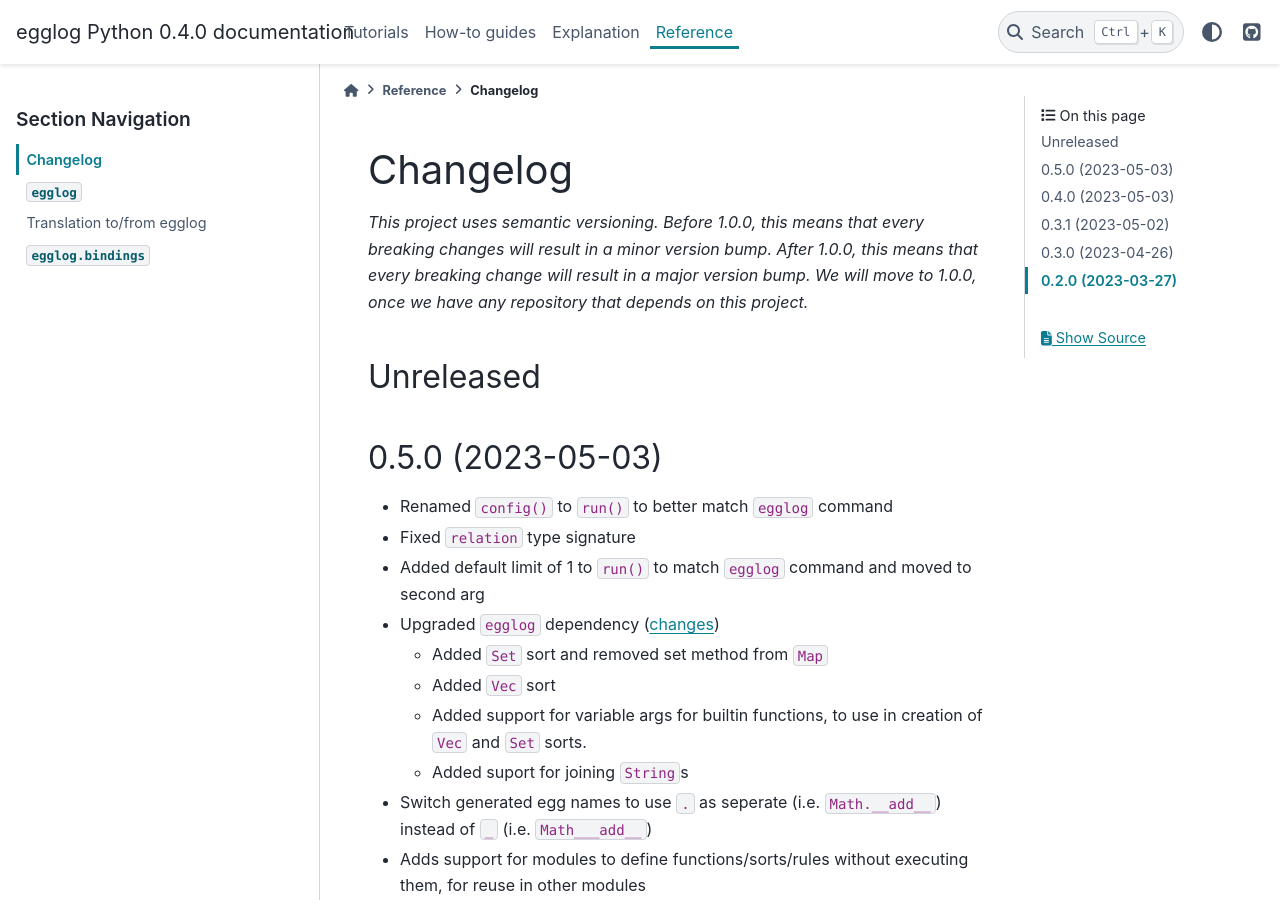
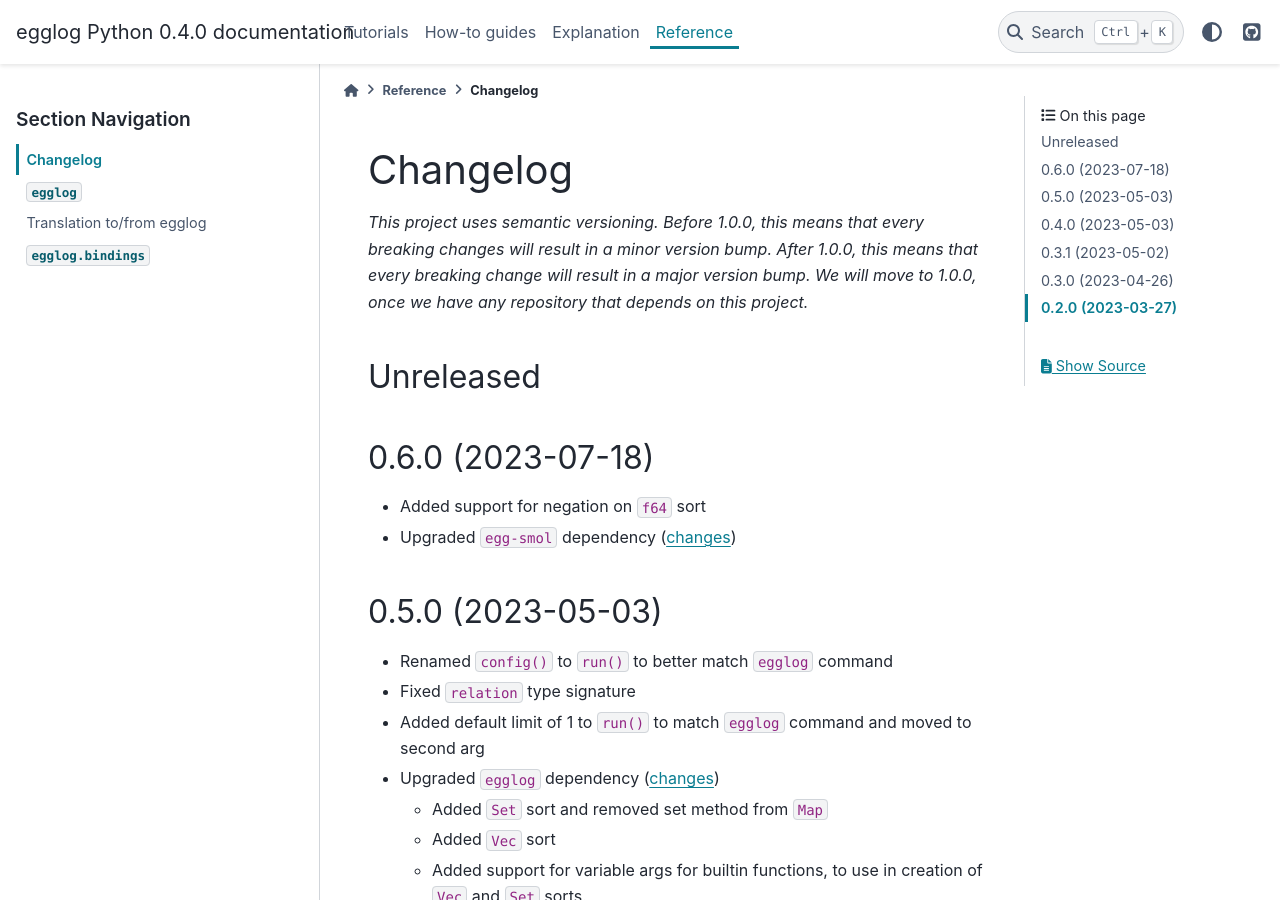
Before and after one commit to egraphs-good/egglog-python, a Sphinx documentation site: the page built from docs/changelog.md, in a window 1280 px wide and 900 px high. Built offline with Sphinx 7.4.7 and the PyData theme 0.15.4, drawn with Linux system fonts in a browser that asks for light colours; pages that are not in the unit, such as notebooks, are missing from menus; the version number is read from the project's files by our own code.

Commit message:
Update changelog

```diff
--- a/docs/changelog.md
+++ b/docs/changelog.md
@@ -3,6 +3,11 @@
 _This project uses semantic versioning. Before 1.0.0, this means that every breaking changes will result in a minor version bump. After 1.0.0, this means that every breaking change will result in a major version bump. We will move to 1.0.0, once we have any repository that depends on this project._
 
 ## Unreleased
+
+## 0.6.0 (2023-07-18)
+
+- Added support for negation on `f64` sort
+- Upgraded `egg-smol` dependency ([changes](https://github.com/saulshanabrook/egg-smol/compare/4b7ec0a640b430bc86ec1d9f79e38a06e62c0cb7...353c4387640019bd2066991ee0488dc6d5c54168))
 
 ## 0.5.0 (2023-05-03)
 
```
